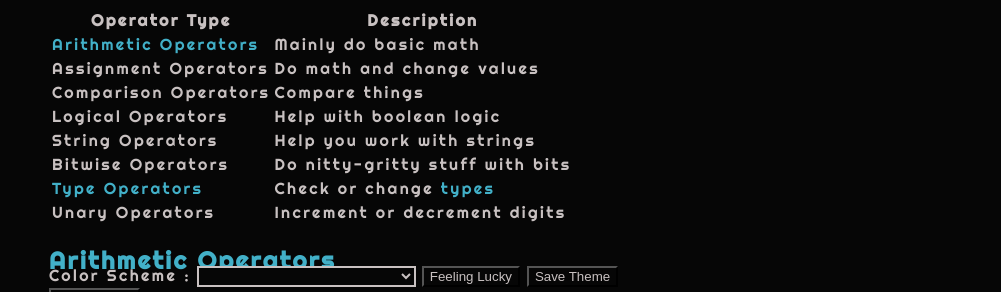
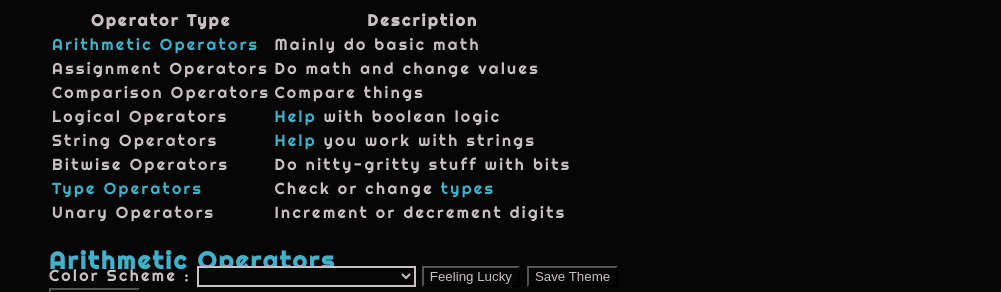
Before and after one commit to PowerShellGuides/PowerShellGuide, a Jekyll site: the page built from docs/PowerShell/Operators/index.markdown, in a window 1280 px wide. Shown: the part 591-883 px from the top of the page, without its empty margins (279-1280 px from the left). Built offline with Jekyll 4.4.1, drawn with Linux system fonts in a browser that asks for light colours; part of the change alters nothing that is shown.

```diff
--- a/docs/PowerShell/Operators/index.markdown
+++ b/docs/PowerShell/Operators/index.markdown
@@ -22,8 +22,8 @@ There are a lot of operators in [PowerShell](/PowerShell), and they can be group
 | [Arithmetic Operators](/PowerShell/Operators/Arithmetic-Operators) | Mainly do basic math             |
 | Assignment Operators | Do math and change values        |
 | Comparison Operators | Compare things                   |
-| Logical Operators    | Help with boolean logic          |
-| String Operators     | Help you work with strings       |
+| Logical Operators    | [Help](/PowerShell/Help) with boolean logic          |
+| String Operators     | [Help](/PowerShell/Help) you work with strings       |
 | Bitwise Operators    | Do nitty-gritty stuff with bits  |
 | [Type Operators](/PowerShell/Operators/Type-Operators)       | Check or change [types](/PowerShell/Types)            |
 | Unary Operators      | Increment or decrement digits    |
```
